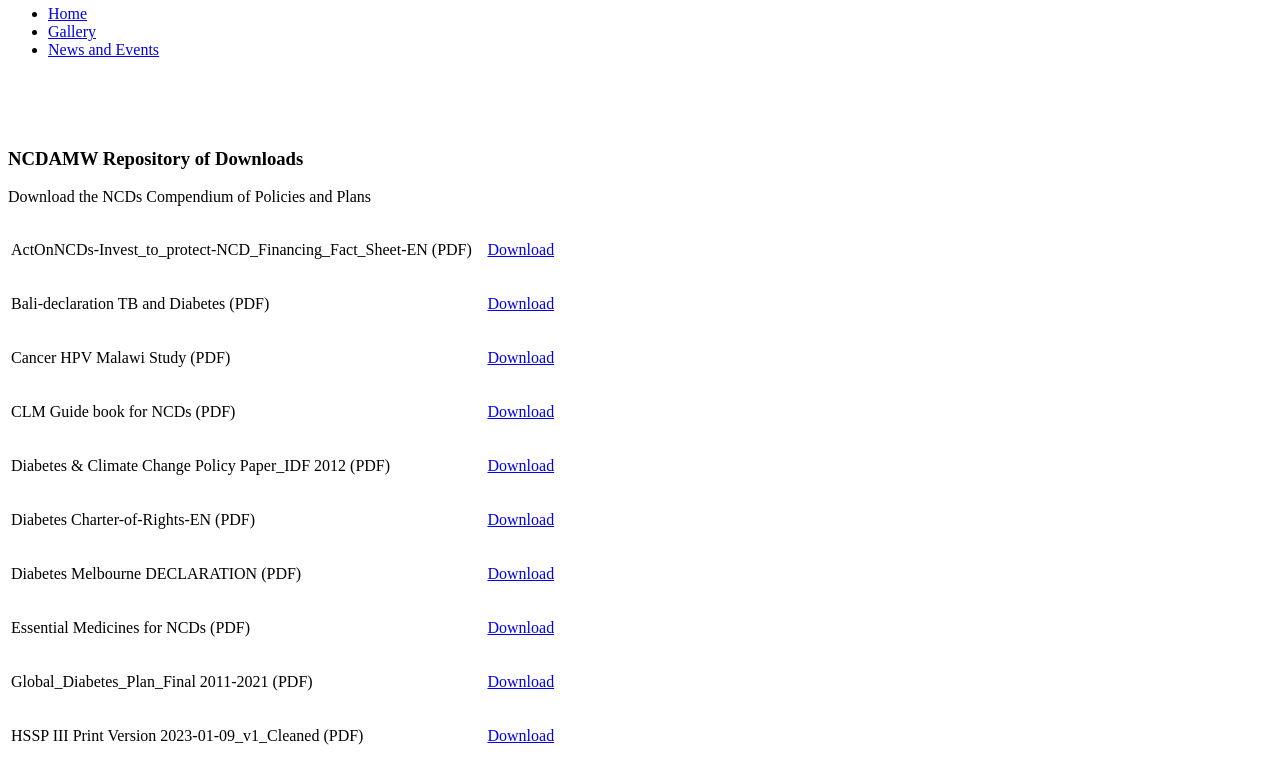
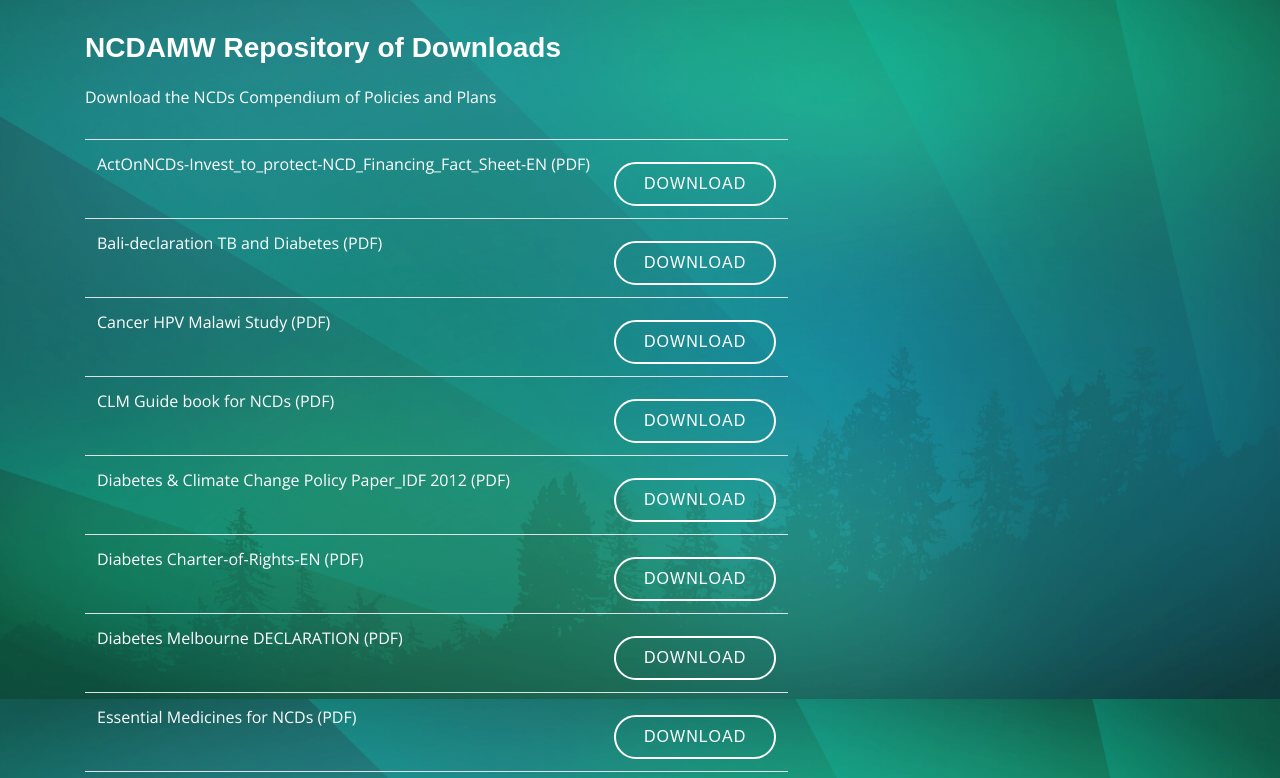
Before and after one commit to DigiPixMW/ncda-mw, a plain HTML site: page repository.html in a window 1280 px wide. Shown: the part 101-879 px from the top of the page. Drawn offline with nearby package versions, Linux system fonts and the light colour scheme; the site is published under a folder, as on GitHub Pages, so addresses that start at the root find nothing.

Commit message:
Update repository.html

```diff
--- a/repository.html
+++ b/repository.html
@@ -15,17 +15,17 @@
   <link href="https://fonts.googleapis.com/css?family=Open+Sans:300,300i,400,400i,700,700i|Poppins:300,400,500,700" rel="stylesheet">
 
   <!-- Bootstrap CSS File -->
-  <link href="/gallery/lib/bootstrap/css/bootstrap.min.css" rel="stylesheet">
+  <link href="gallery/lib/bootstrap/css/bootstrap.min.css" rel="stylesheet">
 
   <!-- Libraries CSS Files -->
-  <link href="/gallery/lib/font-awesome/css/font-awesome.min.css" rel="stylesheet">
-  <link href="/gallery/lib/animate/animate.min.css" rel="stylesheet">
-  <link href="/gallery/lib/ionicons/css/ionicons.min.css" rel="stylesheet">
-  <link href="/gallery/lib/owlcarousel/assets/owl.carousel.min.css" rel="stylesheet">
-  <link href="/gallery/lib/lightbox/css/lightbox.min.css" rel="stylesheet">
+  <link href="gallery/lib/font-awesome/css/font-awesome.min.css" rel="stylesheet">
+  <link href="gallery/lib/animate/animate.min.css" rel="stylesheet">
+  <link href="gallery/lib/ionicons/css/ionicons.min.css" rel="stylesheet">
+  <link href="gallery/lib/owlcarousel/assets/owl.carousel.min.css" rel="stylesheet">
+  <link href="gallery/lib/lightbox/css/lightbox.min.css" rel="stylesheet">
 
   <!-- Main Stylesheet File -->
-  <link href="/gallery/css/style.css" rel="stylesheet">
+  <link href="gallery/css/style.css" rel="stylesheet">
 
   <!-- =======================================================
     Website Name: Non-Communicable Diseases Alliance Malawi - NCDAMW
```
